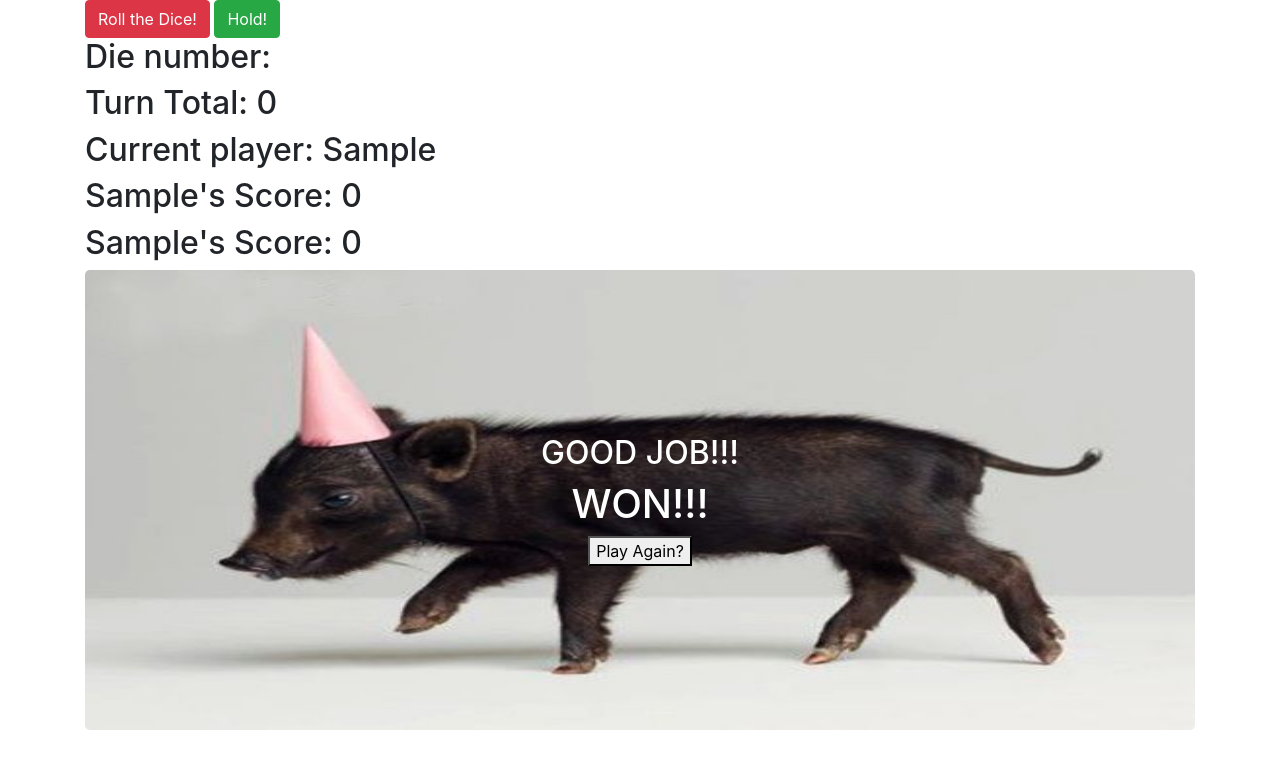
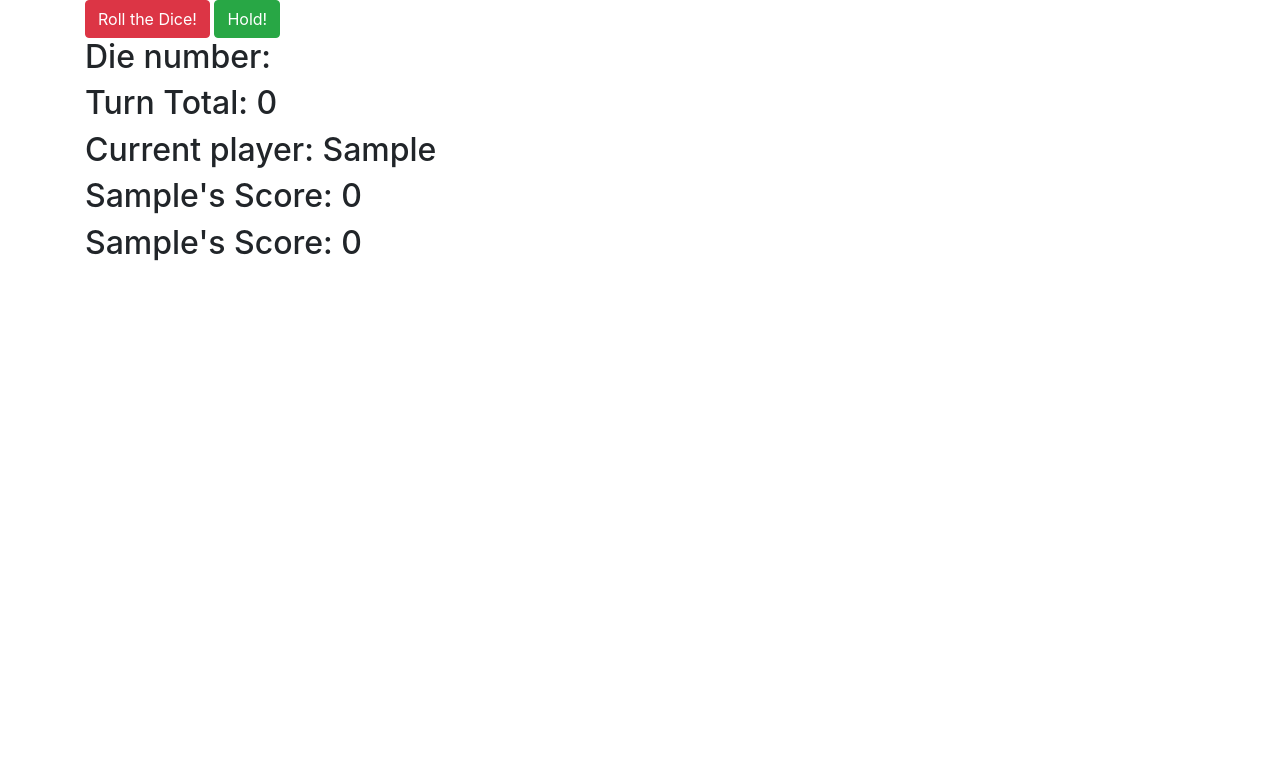
Before and after one commit to BenB-C/pig-dice-with-webpack, a plain HTML site: page index.html in a window 1280 px wide. Both pictures are taken after typing "Sample", "Sample" into the empty fields and a click on the button "Submit". Drawn offline with Linux system fonts and the light colour scheme.

Commit message:
give divs ids for show/hide

```diff
--- a/css/styles.css
+++ b/css/styles.css
@@ -1,20 +1,17 @@
-.container, .gameOver {
+#game, #pig {
   display: none;
 }
 
-.jumbotron {
+#pig {
+  padding: 100px;
+  color: white;
   background-image: url("../img/partyPig.jpeg");
   /* background-size: cover; */
   background-position: center;
   -webkit-background-size: 100% 100%;
-    -moz-background-size: 100% 100%;
-    -o-background-size: 100% 100%;
-    background-size: 100% 100%;
+  -moz-background-size: 100% 100%;
+  -o-background-size: 100% 100%;
+  background-size: 100% 100%;
   background-repeat: no-repeat;
   text-align: center;
 }
-
-.pig{
-  padding: 100px;
-  color: white;
-}
--- a/index.html
+++ b/index.html
@@ -29,14 +29,12 @@
       <h2><span id="player1name"></span>'s Score: <span id="player1-score">0</span></h2>
     </div>
   </div>
-  <div class="container">
-  <div class="jumbotron">
-    <div class="pig">
-    <h2> GOOD JOB!!!</h2>
-    <h1><span id="winner"></span> WON!!!</h1>
-    <button id="refresh" type="button"  onClick="refreshPage()">Play Again?</button>
+  <div class="jumbotron" id="pig">
+    <!-- <div class="pig"> -->
+      <h2> GOOD JOB!!!</h2>
+      <h1><span id="winner"></span> WON!!!</h1>
+      <button id="refresh" type="button"  onClick="refreshPage()">Play Again?</button>
+    <!-- </div> -->
   </div>
-  </div>
-</div>
 </body>
 </html>
--- a/js/scripts.js
+++ b/js/scripts.js
@@ -14,7 +14,7 @@ $(document).ready(function() {
     $("#current-player").text(game.currentPlayer.name);
     $("#player0name").text(player1Input);
     $("#player1name").text(player2Input);
-    $(".container").fadeIn();
+    $("#game").fadeIn();
     $(".names").fadeOut();
   })
 
@@ -36,9 +36,7 @@ $(document).ready(function() {
     if (game.currentPlayer.score >= game.maxScore) {
       $("#winner").text(game.currentPlayer.name.toUpperCase());
       $("#game").hide();
-      $(".jumbotron").show();
-      // $("#roll").hide();
-      // $("#hold").hide();
+      $("#pig").show();
     } else {
       game.changePlayers();
       $("#current-player").text(game.currentPlayer.name);
```
